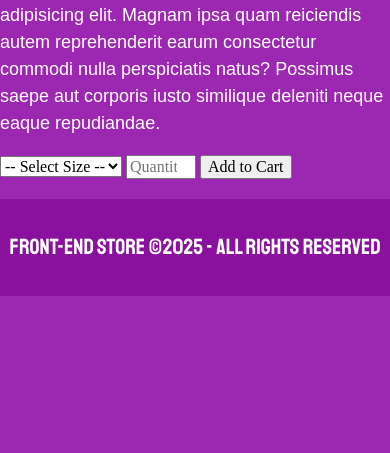
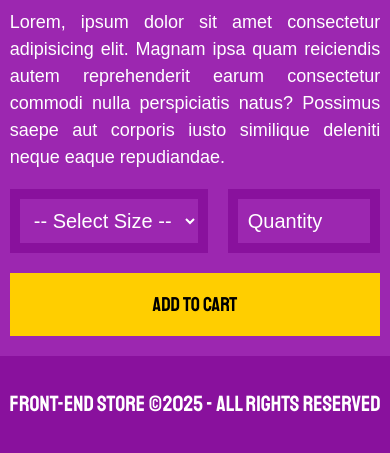
Before and after one commit to BeltranDAbel/front-end-store, a plain HTML site: page product.html in a window 390 px wide. Shown: the part 734-1187 px from the top of the page. Before the commit the page ends 1030 px from the top, so only its background shows below. Drawn offline with Linux system fonts and the light colour scheme.

Commit message:
feat: Enhance product page layout with responsive design and form styling

```diff
--- a/css/styles.css
+++ b/css/styles.css
@@ -38,7 +38,7 @@ a {
 }
 
 img {
-  max-width: 100%;
+  width: 100%;
 }
 
 .container {
@@ -128,10 +128,6 @@ h3 {
   padding: 1rem;
 }
 
-.product__image {
-  width: 100%;
-}
-
 .product__name {
   font-size: 4rem;
 }
@@ -172,3 +168,63 @@ h3 {
     grid-column: 2 / 4;
   }
 }
+
+/* Product Page */
+@media (min-width: 768px) {
+  .shirt {
+    display: grid;
+    grid-template-columns: repeat(2, 1fr);
+    column-gap: 2rem;
+  }
+}
+
+.shirt__content {
+  text-align: justify;
+  width: 95%;
+  margin: 0 auto;
+}
+
+@media (min-width: 768px) {
+  .shirt__content {
+    margin: 0;
+    width: 100%;
+  }
+}
+
+.form {
+  display: grid;
+  grid-template-columns: repeat(2, 1fr);
+  gap: 2rem;
+}
+
+.form__field {
+  border: 1rem solid var(--primary-color-dark);
+  background-color: transparent;
+  color: var(--white);
+  font-size: 2rem;
+  font-family: Arial, Helvetica, sans-serif;
+  padding: 1rem;
+}
+
+.form__field option {
+  color: var(--black);
+}
+
+.form__field::placeholder {
+  color: var(--white);
+}
+
+.form__submit {
+  background-color: var(--secondary-color);
+  border: none;
+  font-size: 2rem;
+  font-family: var(--main-font);
+  padding: 2rem;
+  transition: background-color 0.3s ease;
+  grid-column: 1 / 3;
+}
+
+.form__submit:hover {
+  background-color: var(--secondary-color-dark);
+  cursor: pointer;
+}
--- a/product.html
+++ b/product.html
@@ -35,15 +35,15 @@
         <div class="shirt__content">
           <p>Lorem, ipsum dolor sit amet consectetur adipisicing elit. Magnam ipsa quam reiciendis autem reprehenderit earum consectetur commodi nulla perspiciatis natus? Possimus saepe aut corporis iusto similique deleniti neque eaque repudiandae.</p>
           <form action="" class="form">
-            <select name="size" id="size">
+            <select class="form__field" name="size" id="size">
               <option value="" disabled selected>-- Select Size --</option>
               <option value="small">Small</option>
               <option value="medium">Medium</option>
               <option value="large">Large</option>
               <option value="xlarge">X-Large</option>
             </select>
-            <input type="number" name="quantity" id="quantity" placeholder="Quantity" min="1" max="999" />
-            <input type="submit" value="Add to Cart" />
+            <input class="form__field" type="number" name="quantity" id="quantity" placeholder="Quantity" min="1" max="999" />
+            <input class="form__submit" type="submit" value="Add to Cart" />
           </form>
         </div>
       </div>
```
